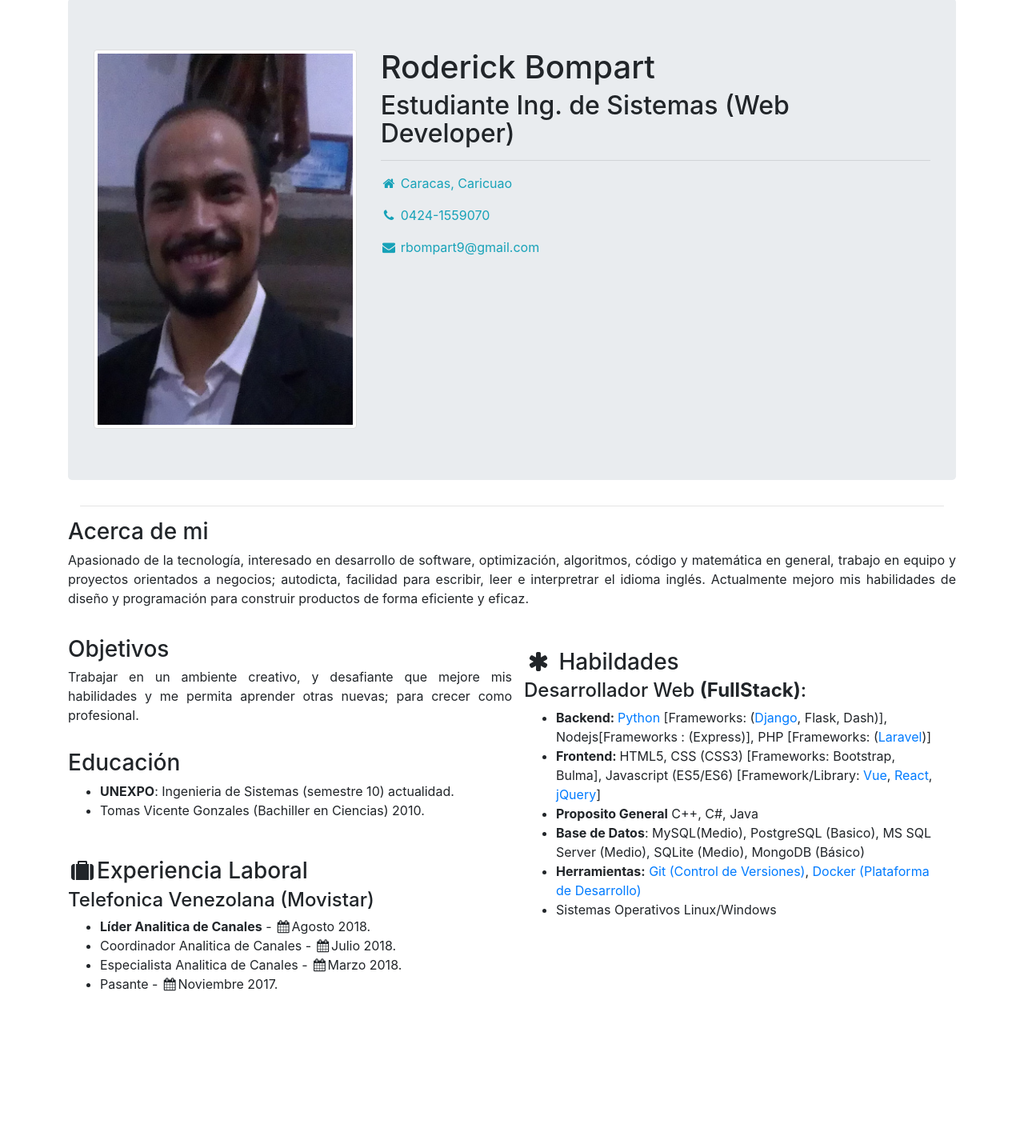
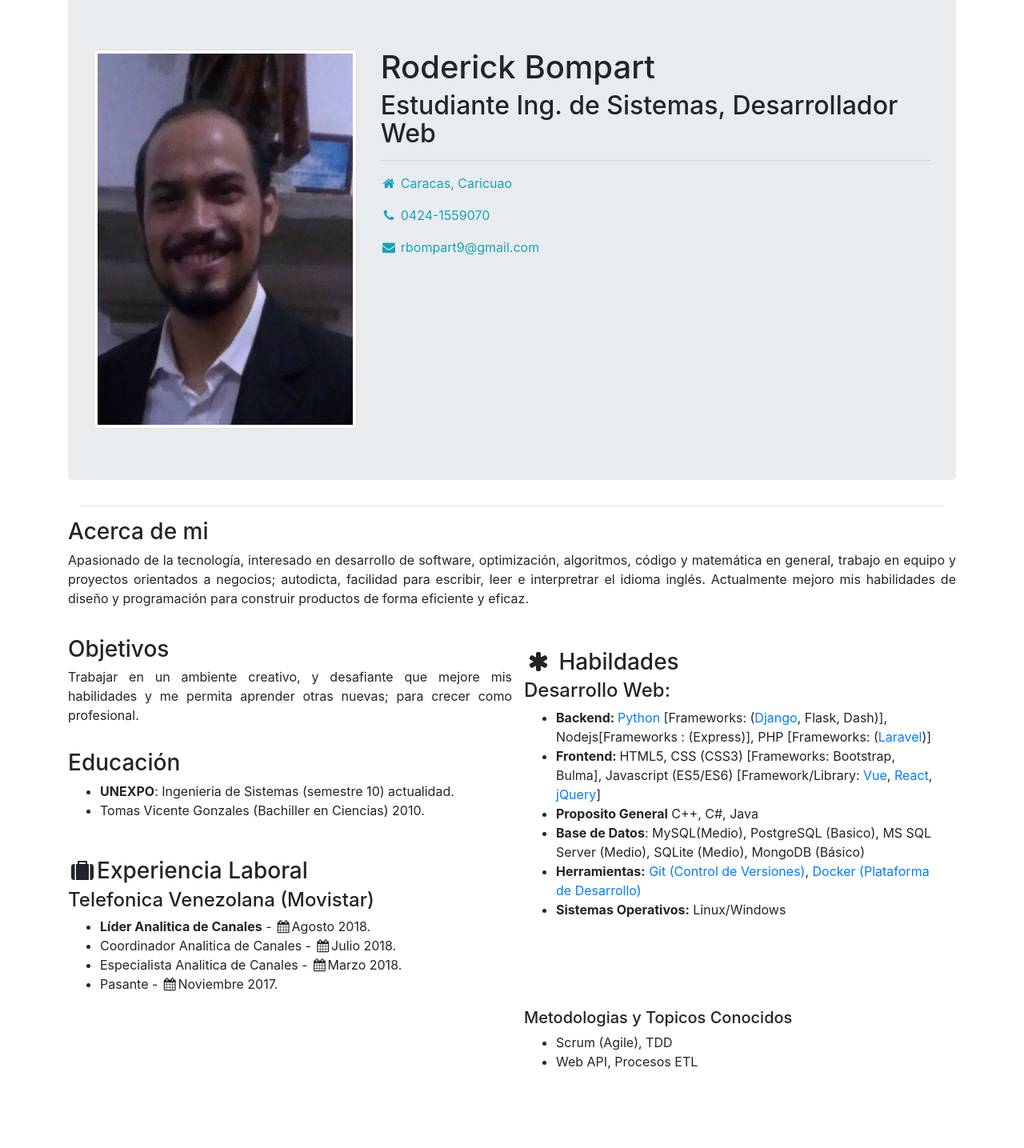
Before and after one commit to bitbytespider/bitbytespider.github.io, a plain HTML site: page index.html in a window 1280 px wide. Shown: the part 2-1437 px from the top of the page at 80% size. Before the commit the page ends 1276 px from the top, so only its background shows below. Drawn offline with nearby package versions, Linux system fonts and the light colour scheme.

Commit message:
Update index.html

```diff
--- a/index.html
+++ b/index.html
@@ -18,7 +18,7 @@
         </div>
         <div class="col-sm-8">
           <h1>Roderick Bompart</h1>
-          <h2>Estudiante Ing. de Sistemas (Web Developer)</h2>
+          <h2>Estudiante Ing. de Sistemas, Desarrollador Web</h2>
           <hr>
           <p class="text-info"><i class="fa fa-home fa-fw w3-margin-right w3-large w3-text-teal"></i> Caracas, Caricuao</p>
           <p class="text-info"><i class="fa fa-phone fa-fw w3-margin-right w3-large w3-text-teal"></i> 0424-1559070</p>
@@ -72,7 +72,7 @@
           <div class="row">
             <div class="list-unstyled sidebar-module container" style="margin-bottom: 64px;">
               <h3><i class="fa fa-asterisk fa-fw w3-margin-right w3-text-teal"></i> Habildades</h3>
-              <h4>Desarrollador Web <strong>(FullStack)</strong>:</h4>
+              <h4>Desarrollo Web:</h4>
               <ul>
                 <li> <strong>Backend: </strong>
                  <a href="https://www.python.org/" target="_blank">Python</a> [Frameworks: (<a href="https://www.djangoproject.com/" target="_blank">Django</a>, Flask, Dash)], Nodejs[Frameworks : (Express)],
@@ -92,14 +92,22 @@
                   <a href="https://git-scm.com/" target="_blank">Git (Control de Versiones)</a>, <a href="https://www.docker.com/" target="_blank">Docker (Plataforma de Desarrollo)</a>
                 </li>
 
-                <li><span>Sistemas Operativos</span>
+                <li><strong>Sistemas Operativos:</strong>
                   Linux/Windows
                 </li>
 
               </ul>
             </div>
           </div>
-
+          <div class="row">
+            <div class="list-unstyled sidebar-module container" style="margin-bottom: 64px;">
+              <h5> Metodologias y Topicos Conocidos </h5>
+              <ul>
+                <li>Scrum (Agile), TDD</li>
+                <li>Web API, Procesos ETL</li>
+              </ul>
+            </div>
+          </div>
         </div>
         <!-- end col-->
       </div>
```
